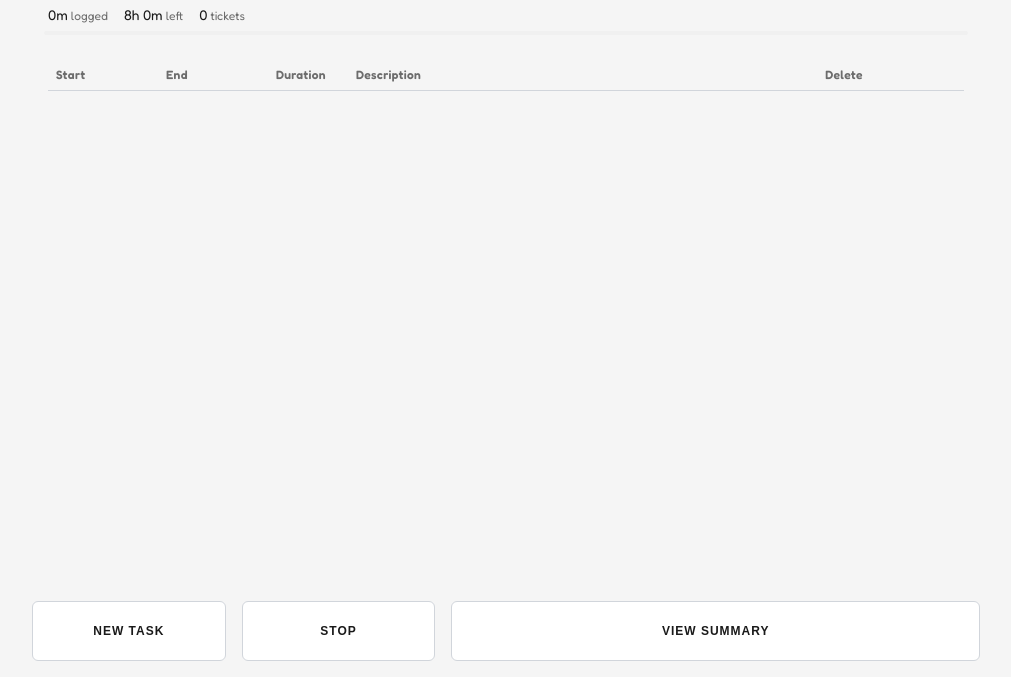
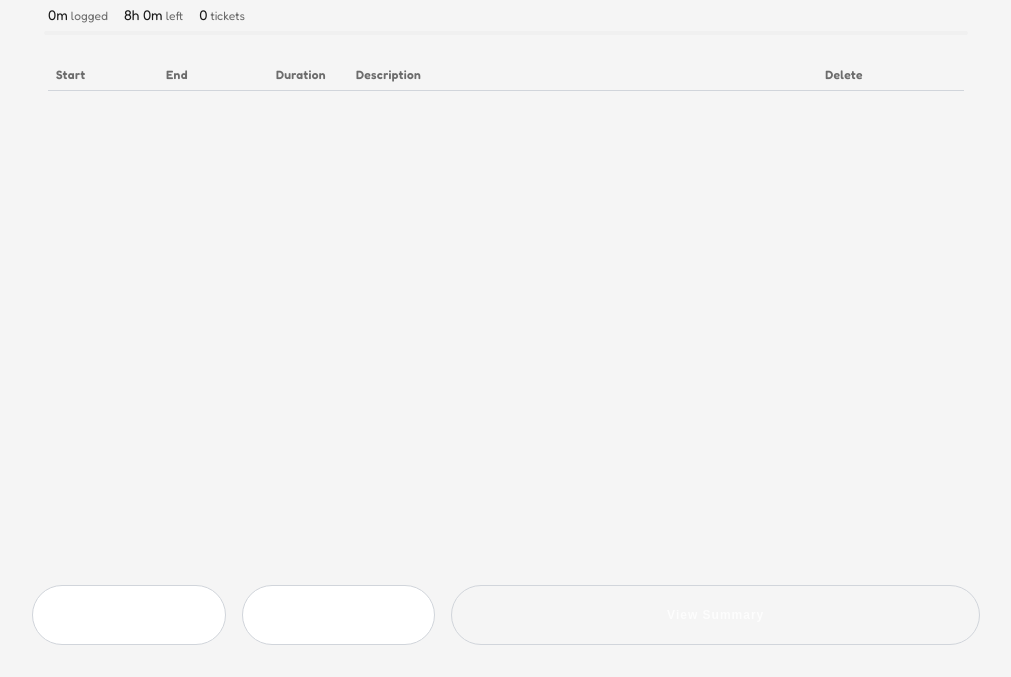
Before and after one commit to bahtyr/work-hours, a website: page work_hours_tracker.html in a window 1280 px wide. Shown: the part 123-800 px from the top of the page, without its empty margins (134-1145 px from the left). Drawn offline with Linux system fonts and the light colour scheme.

Commit message:
ui - button changes

```diff
--- a/css/forms.css
+++ b/css/forms.css
@@ -73,9 +73,27 @@ button.danger {
 
 /* Main controls buttons */
 .main-controls button {
-    text-transform: uppercase;
     letter-spacing: 1px;
     font-size: 0.75rem;
-    /*padding: 14px 28px;*/
     padding: 22px 40px;
+    border-radius: 32px;
+    color: rgba(255, 255, 255, 0.75);
 }
+
+#newBtn {
+    flex: 1;
+}
+
+#stopBtn {
+    flex: 1;
+}
+
+#toggleSummaryBtn {
+    flex: 4;
+    background: var(--bg);
+}
+
+#toggleSummaryBtn:hover {
+    flex: 4;
+    background: var(--button-bg);
+}
--- a/css/layout.css
+++ b/css/layout.css
@@ -132,4 +132,5 @@
     display: flex;
     flex-wrap: wrap;
     gap: 16px;
+    margin-bottom: 16px;
 }
--- a/work_hours_tracker.html
+++ b/work_hours_tracker.html
@@ -55,9 +55,9 @@
     </div>
 
     <div class="main-controls footer">
-        <button id="newBtn" class="primary start" style="flex: 1">New Task</button>
-        <button id="stopBtn" class="primary stop" style="flex: 1">Stop</button>
-        <button id="toggleSummaryBtn" class="primary" style="flex: 4">View Summary</button>
+        <button id="newBtn" class="primary start">New Task</button>
+        <button id="stopBtn" class="primary stop">Stop</button>
+        <button id="toggleSummaryBtn" class="primary">View Summary</button>
     </div>
 
     <div class="bar hidden">
```
